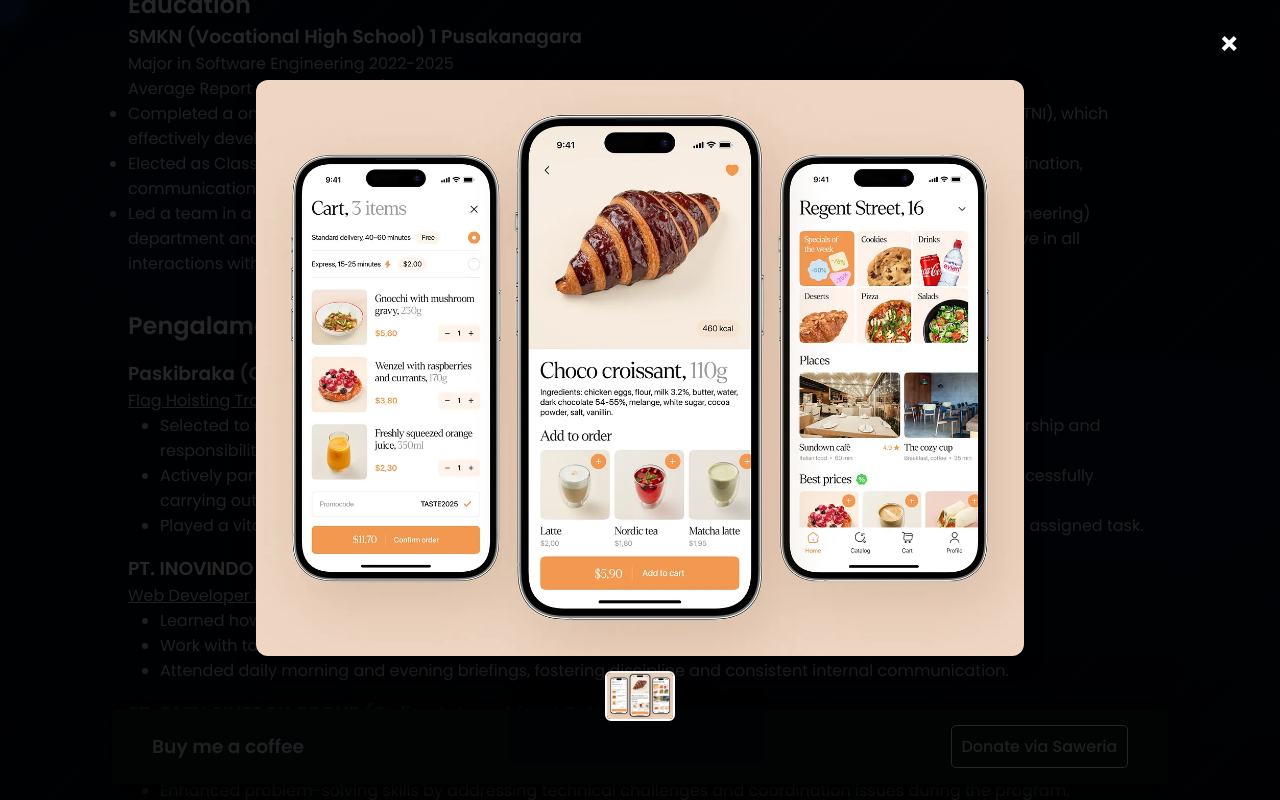
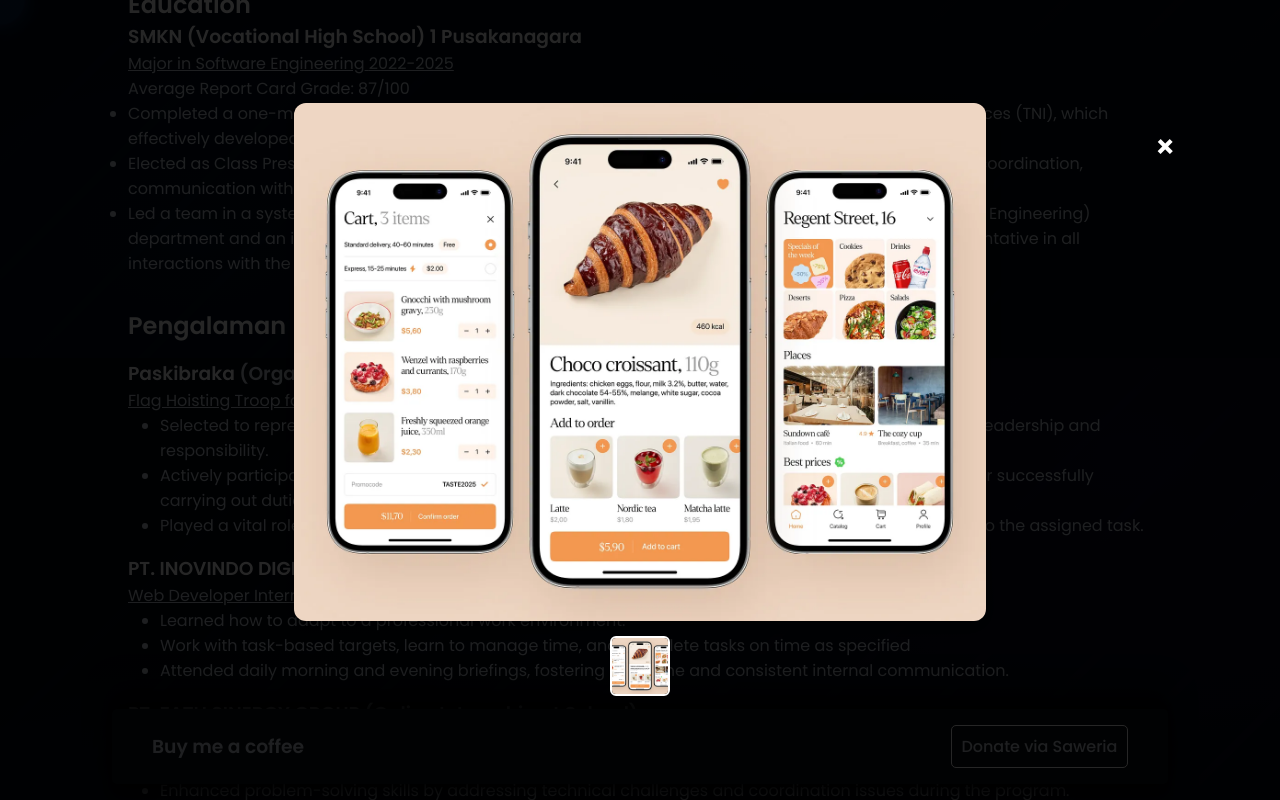
Before and after one commit to mamanrpl02/portofolio-with-reactjs, a React (Vite) app: page /about in a window 1280 px wide. Both pictures are taken after a click on the link "Flag Hoisting Troop for the 78th Indonesian Independence Day". Shown: the part 442-1242 px from the top of the page. Built offline with nearby package versions, Linux system fonts and the light colour scheme.

Commit message:
revise bahasav1

```diff
--- a/src/components/About/Education.jsx
+++ b/src/components/About/Education.jsx
@@ -1,4 +1,6 @@
+import { useState } from "react"; // ⬅️ ini yang kurang
 import { useLang } from "../../context/LangContext";
+import { BiBorderRadius } from "react-icons/bi";
 
 export default function Education() {
   const { lang } = useLang();
@@ -14,6 +16,7 @@ export default function Education() {
       "Elected as Class President for two consecutive years (11th and 12th grade), responsible for managing class coordination, communication with teachers, and fostering cohesion and discipline among peers.",
       "Led a team in a system development project as part of a collaboration program between the RPL (Software Engineering) department and an industry partner. Responsible for managing the team and acting as the team's representative in all interactions with the mentor.",
     ],
+    image: "/img/fake1.png", // ganti path gambar sesuai project
   };
 
   const educationId = {
@@ -27,9 +30,26 @@ export default function Education() {
       "Terpilih sebagai Ketua Kelas selama dua tahun berturut-turut (kelas 11 & 12), bertanggung jawab dalam koordinasi kelas, komunikasi dengan guru, serta menjaga kekompakan dan kedisiplinan teman-teman.",
       "Memimpin tim dalam proyek pengembangan sistem sebagai bagian dari program kolaborasi antara jurusan RPL dengan mitra industri. Bertanggung jawab mengatur tim dan menjadi perwakilan tim dalam setiap interaksi dengan mentor.",
     ],
+    image: "/img/fake1.png", // ganti path gambar sesuai project
   };
 
   const edu = lang === "en" ? educationEn : educationId;
+
+  const [openModal, setOpenModal] = useState(false);
+  const [closing, setClosing] = useState(false);
+
+  const handleOpen = () => {
+    setOpenModal(true);
+    setClosing(false);
+  };
+
+  const handleClose = () => {
+    setClosing(true);
+    setTimeout(() => {
+      setOpenModal(false);
+      setClosing(false);
+    }, 300);
+  };
 
   return (
     <div className="education-contain">
@@ -37,9 +57,16 @@ export default function Education() {
       <div className="edu-flex">
         <div className="left">
           <h3 className="c-white-1">{edu.school}</h3>
-          <p className="major">
+          <a
+            href="#"
+            onClick={(e) => {
+              e.preventDefault();
+              handleOpen();
+            }}
+            className="major c-white-2 hover-white a-underline"
+          >
             {edu.major} <span className="c-white-2">{edu.span}</span>
-          </p>
+          </a>
           <p>{edu.grade}</p>
           <ul className="point-hover">
             {edu.list.map((item, idx) => (
@@ -50,6 +77,20 @@ export default function Education() {
           </ul>
         </div>
       </div>
+
+      {/* Modal Gambar */}
+      {openModal && (
+        <div
+          className={`modal ${closing ? "fade-out" : "fade-in"}`}
+          onClick={handleClose}
+        >
+          <img
+            src={edu.image}
+            alt={edu.major}
+            className={`modal-content img-edu ${closing ? "zoom-out" : "zoom-in"}`}
+          />
+        </div>
+      )}
     </div>
   );
 }
--- a/src/components/About/Experience.jsx
+++ b/src/components/About/Experience.jsx
@@ -5,13 +5,21 @@ export default function Experience() {
   const { lang } = useLang();
   const [openModal, setOpenModal] = useState(null);
   const [currentImgIndex, setCurrentImgIndex] = useState(0);
+  const [closing, setClosing] = useState(false); // 👉 tambahan
 
   const handleOpen = (modalId, index = 0) => {
     setOpenModal(modalId);
     setCurrentImgIndex(index);
+    setClosing(false);
   };
 
-  const handleClose = () => setOpenModal(null);
+  const handleClose = () => {
+    setClosing(true); // jalankan animasi keluar
+    setTimeout(() => {
+      setOpenModal(null);
+      setClosing(false);
+    }, 300); // 300ms sesuai durasi animasi CSS
+  };
 
   // contoh data, yang penting `img` array
   const experiencesEn = [
@@ -170,28 +178,26 @@ export default function Experience() {
       ))}
       {/* Modal */}
       {openModal && (
-        <div className="modal" onClick={handleClose}>
-          <span className="close" onClick={handleClose}>
-            &times;
-          </span>
-
+        <div
+          className={`modal ${closing ? "fade-out" : "fade-in"}`}
+          onClick={handleClose}
+        >
           {experiences
             .filter((exp) => exp.id === openModal)
             .map((exp) => (
               <div
                 key={exp.id}
-                className="modal-inner"
-                onClick={(e) => e.stopPropagation()}
+                className={`modal-inner ${closing ? "zoom-out" : "zoom-in"}`}
               >
-                {/* gambar utama */}
+                <span className="close" onClick={handleClose}>
+                  &times;
+                </span>
                 <img
                   key={currentImgIndex}
-                  className="modal-content fade"
+                  className="modal-content"
                   src={exp.img[currentImgIndex]}
                   alt={exp.alt}
                 />
-
-                {/* thumbnail */}
                 <div className="thumbnails">
                   {exp.img.map((src, idx) => (
                     <img
@@ -201,7 +207,10 @@ export default function Experience() {
                       className={`thumb ${
                         currentImgIndex === idx ? "active" : ""
                       }`}
-                      onClick={() => setCurrentImgIndex(idx)}
+                      onClick={(e) => {
+                        e.stopPropagation();
+                        setCurrentImgIndex(idx);
+                      }}
                     />
                   ))}
                 </div>
--- a/src/components/Home/Hero.jsx
+++ b/src/components/Home/Hero.jsx
@@ -8,12 +8,12 @@ export default function Hero() {
   // Teks bahasa Inggris dan Indonesia
   const texts = {
     en: {
-      h1: "From SMK to Be a Web Dev",
-      p: "I keep learning and building small projects to grow into a professional Web Developer.",
+      h1: "SMK Graduate Aspiring to Build a Career in IT",
+      p: "Always ready to learn and create as a Web Developer.",
     },
     id: {
-      h1: "Dari SMK Menjadi Web Developer",
-      p: "Saya terus belajar dan membangun proyek kecil untuk berkembang menjadi Web Developer profesional.",
+      h1: "Lulusan SMK yang ingin berkarir di bidang IT",
+      p: "Selalu siap belajar dan berkarya untuk berkembang sebagai Web Developer.",
     },
   };
 
--- a/src/pages/About.jsx
+++ b/src/pages/About.jsx
@@ -10,6 +10,7 @@ import SoftSkills from "../components/About/SoftSkills";
 import BuyMe from "../components/BuyMe";
 import { useEffect } from "react";
 import Footer from "../components/Footer";
+import GameTikus from "../components/About/GameTIkus";
 
 export default function About() {
   useEffect(() => {
@@ -28,6 +29,7 @@ export default function About() {
           <SoftSkills />
         </div>
       </section>
+      <GameTikus/>
       <Footer/>
       <BuyMe />
     </>
--- a/src/pages/Home.jsx
+++ b/src/pages/Home.jsx
@@ -27,19 +27,17 @@ export default function Home() {
   const aboutTexts = {
     en: {
       about1:
-        "Learn more about my background and experiences as a Vocational High School graduate.",
-      linkLabel1: "Get to Know Me...",
-      about2:
-        "Find me on social media to learn more about my activities, journey, and background.",
-      linkLabel2: "Find Me",
+        "Get to know my journey and experiences as a Vocational High School graduate.",
+      linkLabel1: "About Me",
+      about2: "Follow my journey on social media and see what I’m working on.",
+      linkLabel2: "Follow Me",
     },
     id: {
-      about1:
-        "Pelajari lebih banyak tentang latar belakang dan pengalaman saya sebagai lulusan SMK.",
-      linkLabel1: "Kenali Saya...",
+      about1: "Kenali perjalanan dan pengalaman saya sebagai lulusan SMK.",
+      linkLabel1: "Tentang Saya",
       about2:
-        "Temukan saya di media sosial untuk mempelajari lebih lanjut tentang aktivitas, perjalanan, dan latar belakang saya.",
-      linkLabel2: "Temukan Saya",
+        "Ikuti perjalanan saya di media sosial dan lihat apa yang sedang saya kerjakan.",
+      linkLabel2: "Ikuti Saya",
     },
   };
   useEffect(() => {
--- a/src/styles/about.css
+++ b/src/styles/about.css
@@ -1,12 +1,5 @@
 @import url("https://fonts.googleapis.com/css2?family=Commissioner:wght@100..900&family=Kanit:ital,wght@0,100;0,200;0,300;0,400;0,500;0,600;0,700;0,800;0,900;1,100;1,200;1,300;1,400;1,500;1,600;1,700;1,800;1,900&family=Noto+Sans+JP:wght@100..900&display=swap");
 @import url("https://fonts.googleapis.com/css2?family=Noto+Sans+Duployan:wght@400;700&display=swap");
-
-/* Reset dasar */
-* {
-  margin: 0;
-  padding: 0;
-  box-sizing: border-box;
-}
 
 /* Atur font global */
 
@@ -52,7 +45,7 @@
   font-weight: 600;
 }
 
-.contain-about p span {
+.contain-about p .biru {
   background-color: rgba(29, 76, 248, 0.434);
   color: #fff;
 }
@@ -114,31 +107,134 @@
 /* magang inovindo end */
 
 /* experience end*/
-
 /* Background overlay */
 .modal {
-  display: flex; /* biar isi modal bisa center */
+  display: flex;
   justify-content: center;
   align-items: center;
   position: fixed;
-  z-index: 9999; /* di atas semua elemen */
-  left: 0;
-  top: 0;
+  z-index: 9999; /* selalu paling depan */
+  inset: 0;
   width: 100%;
   height: 100%;
   background-color: rgba(0, 0, 0, 0.85);
   animation: fadeIn 0.3s ease-in-out;
 }
 
-/* Isi modal (gambar) */
+/* Bungkus isi modal */
+.modal-inner {
+  position: relative;
+  max-width: 90%;
+  max-height: 90%;
+  display: flex;
+  flex-direction: column;
+  align-items: center;
+  z-index: 10000; /* biar di atas overlay */
+}
+
+/* Tombol close */
+.close {
+  position: absolute;
+  top: -40px;
+  right: -10px;
+  color: #fff;
+  font-size: 32px;
+  font-weight: bold;
+  cursor: pointer;
+  z-index: 10001;
+}
+.close:hover {
+  color: #ddd;
+}
+
+/* Gambar utama */
 .modal-content {
   width: 100%;
-  height: auto;
+  max-height: 70vh;
+  object-fit: contain;
   border-radius: 12px;
   box-shadow: 0 5px 20px rgba(0, 0, 0, 0.4);
   animation: zoomIn 0.3s ease-in-out;
-  transition: opacity 0.5s ease-in-out;
-  object-fit: contain;
+}
+
+/* Thumbnail */
+.thumbnails {
+  margin-top: 1rem;
+  display: flex;
+  gap: 10px;
+  flex-wrap: wrap;
+  justify-content: center;
+}
+.thumbnails img {
+  width: 60px;
+  height: 60px;
+  object-fit: cover;
+  border-radius: 6px;
+  cursor: pointer;
+  opacity: 0.7;
+  transition: transform 0.2s, opacity 0.2s;
+}
+.thumbnails img:hover {
+  opacity: 1;
+  transform: scale(1.05);
+}
+.thumbnails img.active {
+  border: 2px solid #fff;
+  opacity: 1;
+}
+
+/* Animasi fade */
+.modal.fade-in {
+  animation: fadeIn 0.3s ease-in-out forwards;
+}
+.modal.fade-out {
+  animation: fadeOut 0.3s ease-in-out forwards;
+}
+
+@keyframes fadeIn {
+  from {
+    opacity: 0;
+  }
+  to {
+    opacity: 1;
+  }
+}
+@keyframes fadeOut {
+  from {
+    opacity: 1;
+  }
+  to {
+    opacity: 0;
+  }
+}
+
+/* Animasi zoom */
+.modal-inner.zoom-in {
+  animation: zoomIn 0.3s ease-in-out forwards;
+}
+.modal-inner.zoom-out {
+  animation: zoomOut 0.3s ease-in-out forwards;
+}
+
+@keyframes zoomIn {
+  from {
+    transform: scale(0.9);
+    opacity: 0;
+  }
+  to {
+    transform: scale(1);
+    opacity: 1;
+  }
+}
+@keyframes zoomOut {
+  from {
+    transform: scale(1);
+    opacity: 1;
+  }
+  to {
+    transform: scale(0.9);
+    opacity: 0;
+  }
 }
 
 /* --- MEDIA QUERIES --- */
--- a/src/styles/home.css
+++ b/src/styles/home.css
@@ -1,9 +1,3 @@
-* {
-  margin: 0;
-  padding: 0;
-  box-sizing: border-box;
-}
-
 
 /* Overlay hitam */
 .modal-overlay {
@@ -135,13 +129,6 @@
   }
 }
 
-
-/* Toggle button */
-.menu {
-  display: none;
-  cursor: pointer;
-}
-
 .profile-mobile {
   display: none;
 }
@@ -191,6 +178,7 @@
   white-space: nowrap; /* kata tetap utuh */
   display: inline-block;
   margin-right: 0.4em; /* ✅ bikin jarak antar kata */
+  margin-top: 0.7rem;
 }
 
 .hover-pair {
```
Also changed, not shown: src/components/About/AboutIntro.jsx (+17 -9 lines), src/components/About/GameTikus.jsx (added, +125 -0 lines), src/styles/global.css (+86 -0 lines), public/img/tikus.png (added).
